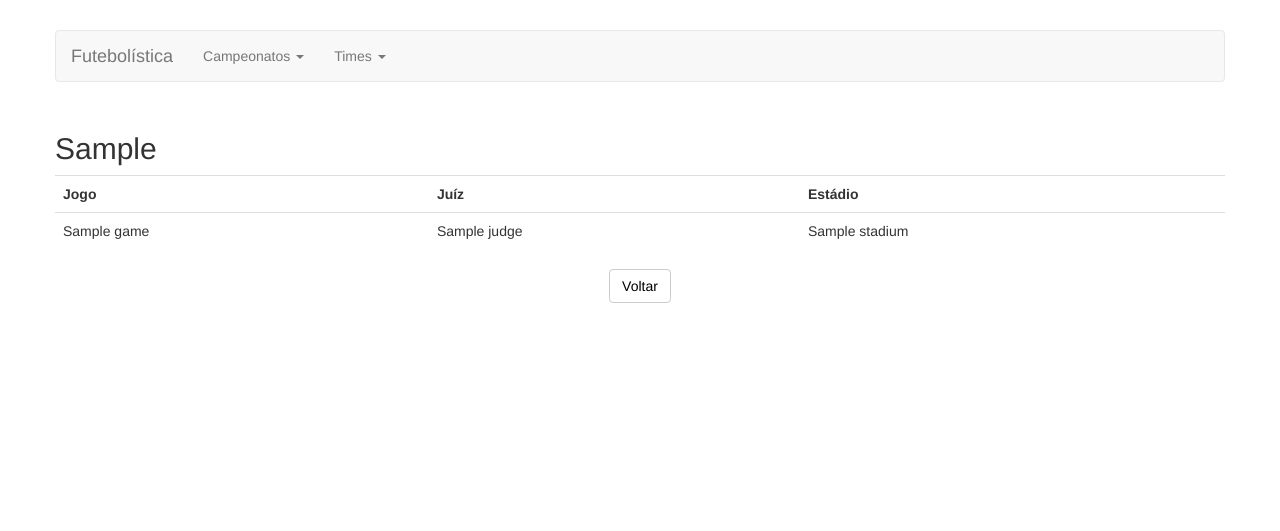
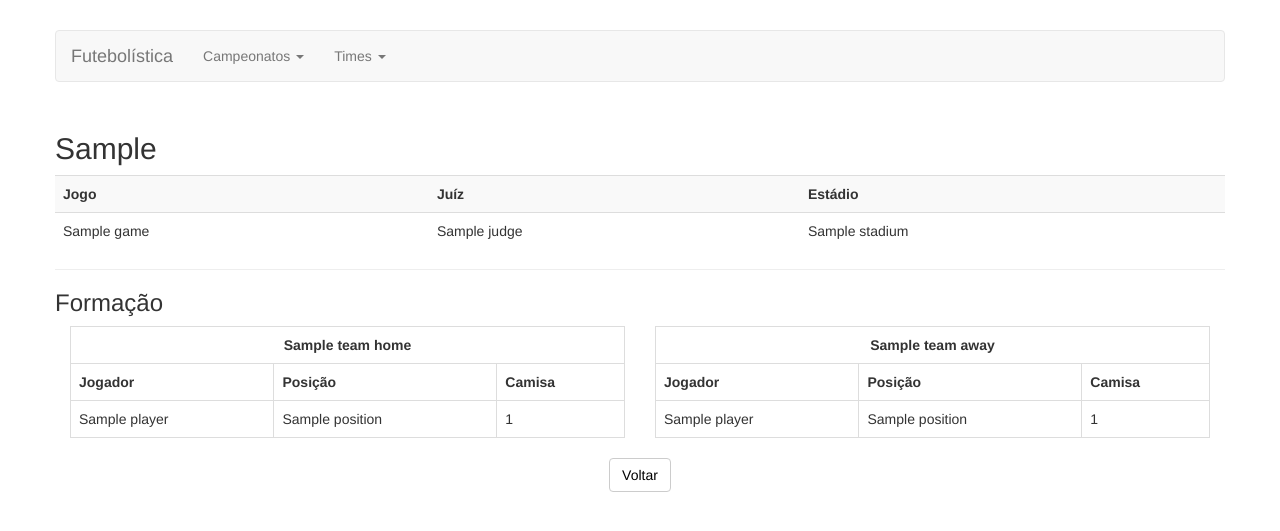
Before and after one commit to LuanP/futebolistica, a Django app: template games/templates/games/game_detail.html in a window 1280 px wide. Shown: the top 531 px of the page. Run offline with Django 3.2, Linux system fonts and the light colour scheme; the template is opened without the code that fills it: most values are stand-ins (such as "Sample title", 1, 10 or a date in 2020).

Commit message:
Displaying players on game details

```diff
--- a/games/templates/games/game_detail.html
+++ b/games/templates/games/game_detail.html
@@ -3,7 +3,7 @@
 {% block title %}<h2>{{ game.game_round }}</h2>{% endblock %}
 
 {% block content %}
-  <table class="table">
+  <table class="table table-striped">
     <tr>
       <th>Jogo</th>
       <th>Juíz</th>
@@ -16,5 +16,48 @@
     </tr>
   </table>
 
+  <hr />
+  <h3>Formação</h3>
+
+  <div class="container">
+    <div class="row">
+      <div class="col-lg-6 col-md-6">
+        <table class="table table-bordered pull-left">
+          <tr><th colspan="3" class="text-center">{{ game.team_home.name }}</th></tr>
+          <tr>
+            <th>Jogador</th>
+            <th>Posição</th>
+            <th>Camisa</th>
+          </tr>
+          {% for player in game.team_home.teamplayer_set.all %}
+            <tr>
+              <td>{{ player.player.name }}</td>
+              <td>{{ player.player.position }}</td>
+              <td>{{ player.shirt_number }}</td>
+            </tr>
+          {% endfor %}
+        </table>
+      </div>
+
+      <div class="col-lg-6 col-md-6">
+        <table class="table table-bordered pull-right">
+          <tr><th colspan="3" class="text-center">{{ game.team_away.name }}</th></tr>
+          <tr>
+            <th>Jogador</th>
+            <th>Posição</th>
+            <th>Camisa</th>
+          </tr>
+          {% for player in game.team_away.teamplayer_set.all %}
+            <tr>
+              <td>{{ player.player.name }}</td>
+              <td>{{ player.player.position }}</td>
+              <td>{{ player.shirt_number }}</td>
+            </tr>
+          {% endfor %}
+        </table>
+      </div>
+    </div>
+  </div>
+
   <p class="text-center"><a href="{% url "leagues:rounds" game.game_round.league.slug %}" class="btn btn-default">Voltar</a></p>
 {% endblock %}
```
